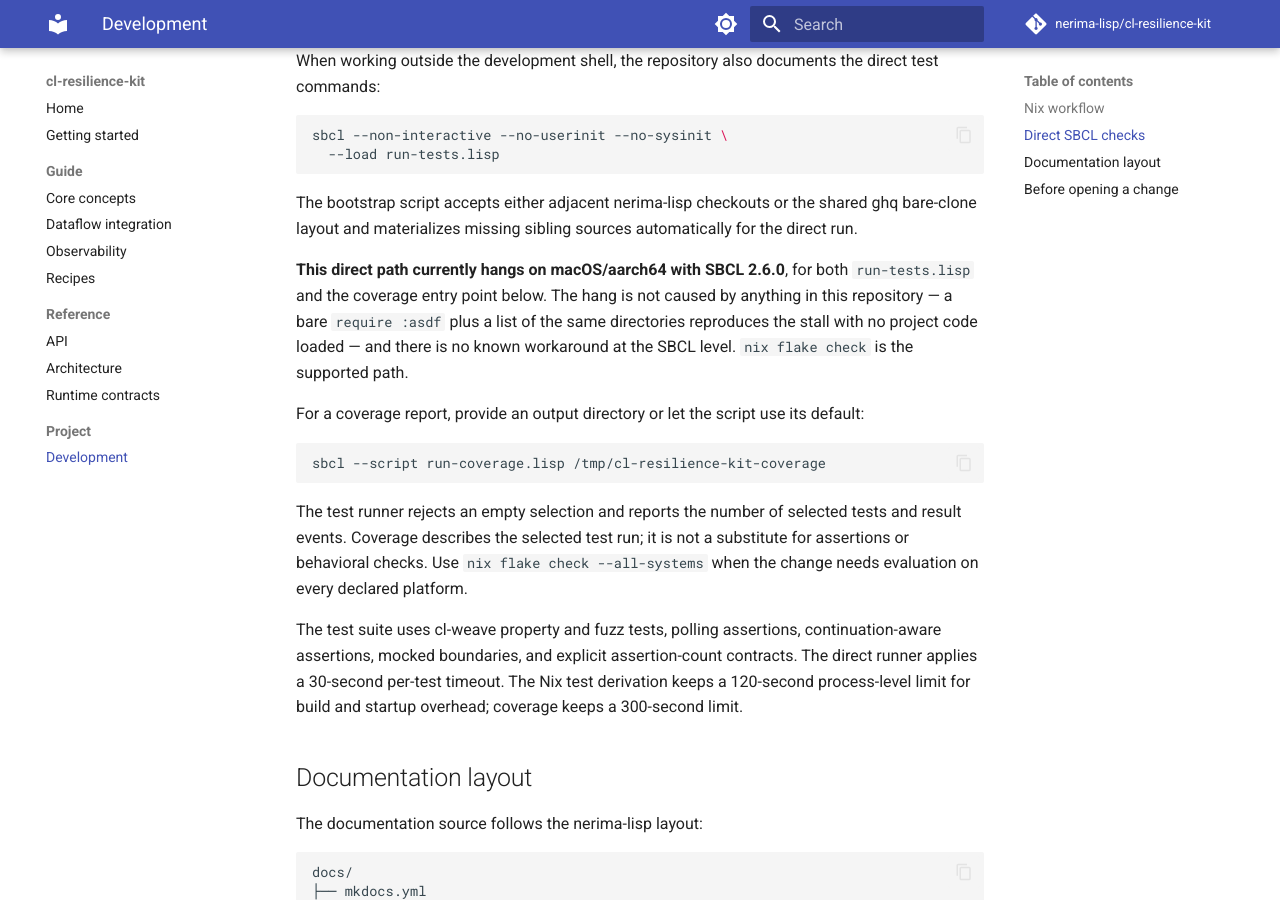
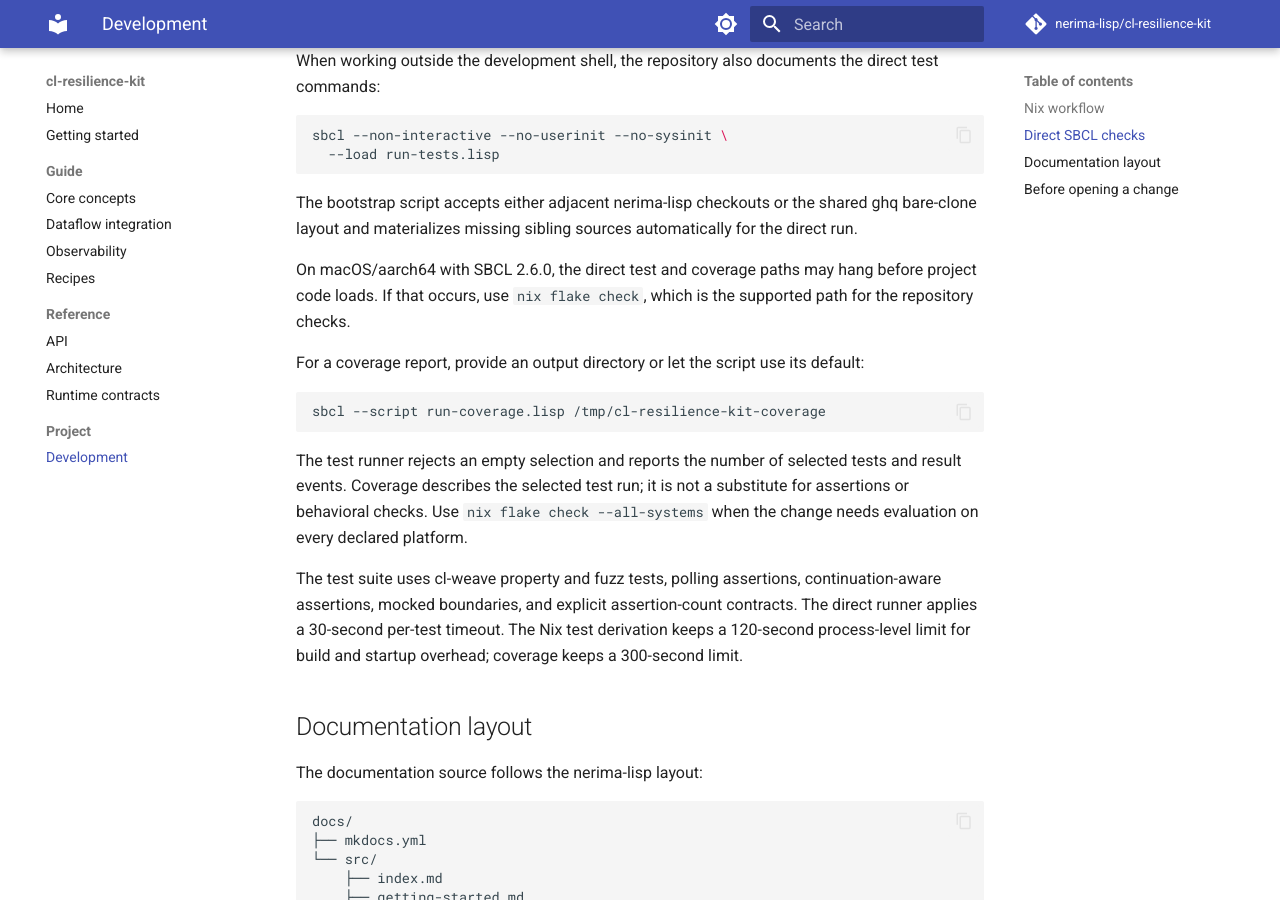
Before and after one commit to nerima-lisp/cl-resilience-kit, an MkDocs documentation site: the page built from docs/src/project/development.md, in a window 1280 px wide and 900 px high, scrolled down 874 px. Built offline with MkDocs 1.6.1 and Material for MkDocs 9.7.7, drawn with Linux system fonts in a browser that asks for light colours; comment, search, counter and statistics services are not loaded.

```diff
--- a/docs/src/project/development.md
+++ b/docs/src/project/development.md
@@ -49,12 +49,9 @@ The bootstrap script accepts either adjacent nerima-lisp checkouts or the
 shared ghq bare-clone layout and materializes missing sibling sources
 automatically for the direct run.
 
-**This direct path currently hangs on macOS/aarch64 with SBCL 2.6.0**, for
-both `run-tests.lisp` and the coverage entry point below. The hang is not
-caused by anything in this repository — a bare `require :asdf` plus a list
-of the same directories reproduces the stall with no project code loaded —
-and there is no known workaround at the SBCL level. `nix flake check` is the
-supported path.
+On macOS/aarch64 with SBCL 2.6.0, the direct test and coverage paths may hang
+before project code loads. If that occurs, use `nix flake check`, which is the
+supported path for the repository checks.
 
 For a coverage report, provide an output directory or let the script use its
 default:
```
Also changed, not shown: CONTRIBUTING.md (+3 -10 lines), docs/src/guide/dataflow.md (+4 -4 lines), docs/src/reference/architecture.md (+1 -1 lines), docs/src/reference/runtime-contracts.md (+2 -2 lines), README.md, 12 other files.
